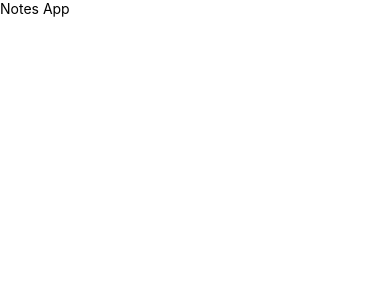
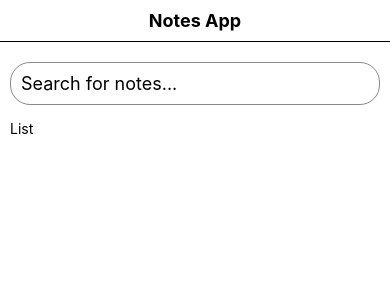
Before and after one commit to bushraataibani/notes-app, a React Native app: screen / in a window 390 px wide. Shown: the top 300 px of the page. Built offline with nearby package versions, Linux system fonts and the light colour scheme.

Commit message:
header and search

```diff
--- a/App.js
+++ b/App.js
@@ -1,11 +1,13 @@
-import {View, Text} from 'react-native';
 import React from 'react';
+import {StatusBar} from 'react-native';
+import NotesList from './src/screens/NotesList/NotesList';
 
 const App = () => {
   return (
-    <View>
-      <Text>Notes App</Text>
-    </View>
+    <>
+      <StatusBar barStyle={'dark-content'} />
+      <NotesList />
+    </>
   );
 };
 
--- /dev/null
+++ b/src/screens/NotesList/NotesList.js
@@ -0,0 +1,35 @@
+import {View, Text, TextInput} from 'react-native';
+import React, {useState} from 'react';
+import styles from './styles';
+
+const NotesList = () => {
+  const [searchValue, setSearchValue] = useState('');
+  return (
+    <View style={styles.container}>
+      {/* Header */}
+      <View style={styles.header}>
+        <Text style={styles.headerText}>Notes App</Text>
+      </View>
+
+      {/* Search */}
+      <View style={styles.body}>
+        <View style={styles.search}>
+          <TextInput
+            style={styles.searchField}
+            onChange={setSearchValue}
+            value={searchValue}
+            name={'search'}
+            placeholder="Search for notes..."
+          />
+        </View>
+
+        {/* List */}
+        <View style={styles.list}>
+          <Text>List</Text>
+        </View>
+      </View>
+    </View>
+  );
+};
+
+export default NotesList;
--- /dev/null
+++ b/src/screens/NotesList/styles.js
@@ -0,0 +1,34 @@
+import {StyleSheet} from 'react-native';
+
+const styles = StyleSheet.create({
+  container: {
+    // marginVertical: 10,
+  },
+  header: {
+    paddingVertical: 10,
+    borderBottomWidth: 0.2,
+  },
+  headerText: {
+    textAlign: 'center',
+    fontSize: 18,
+    fontWeight: 'bold',
+  },
+  body: {
+    marginVertical: 20,
+    marginHorizontal: 10,
+  },
+  search: {
+    marginBottom: 15,
+  },
+  searchField: {
+    borderWidth: 1,
+    borderRadius: 20,
+    padding: 10,
+    fontSize: 18,
+    fontWeight: 'medium',
+    borderColor: '#8a8888',
+  },
+  list: {},
+});
+
+export default styles;
```
Also changed, not shown: assets/data/list.js (added, +35 -0 lines), src/navigation/Router.js (added, +12 -0 lines).
